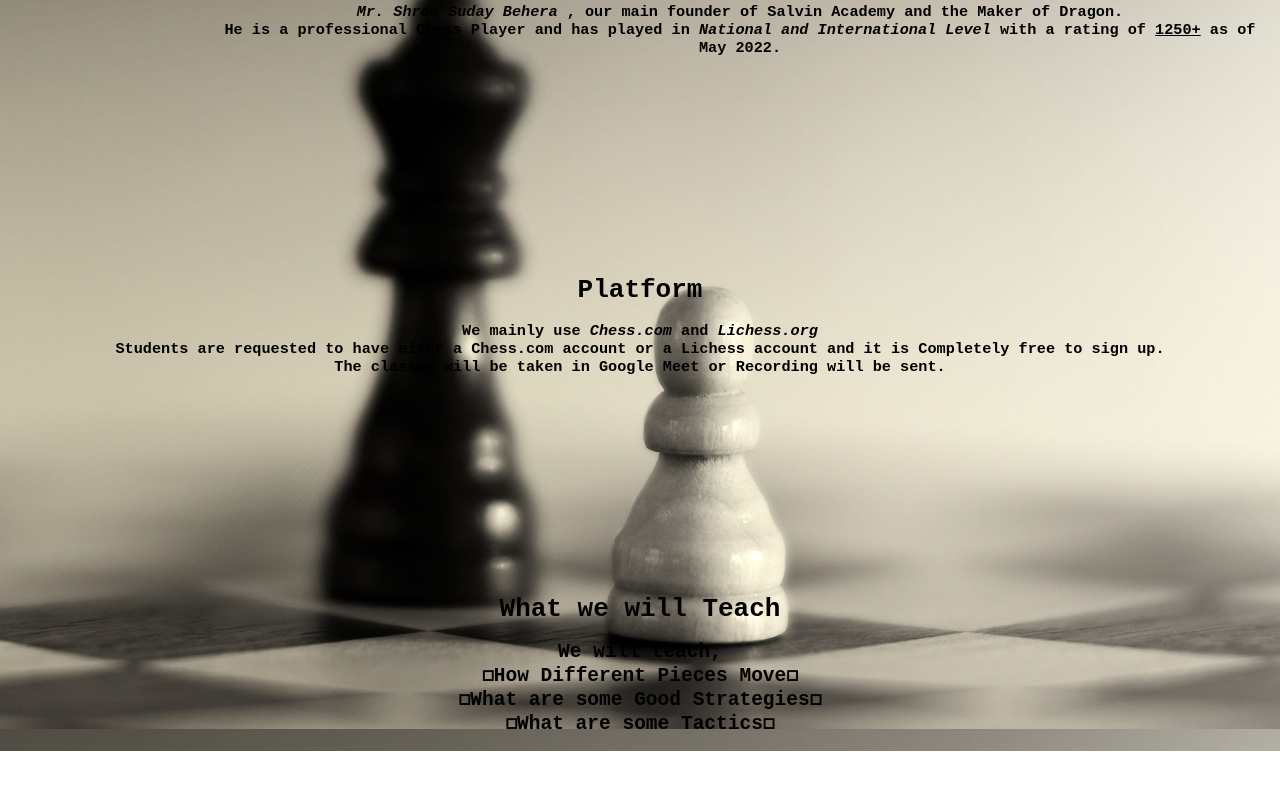
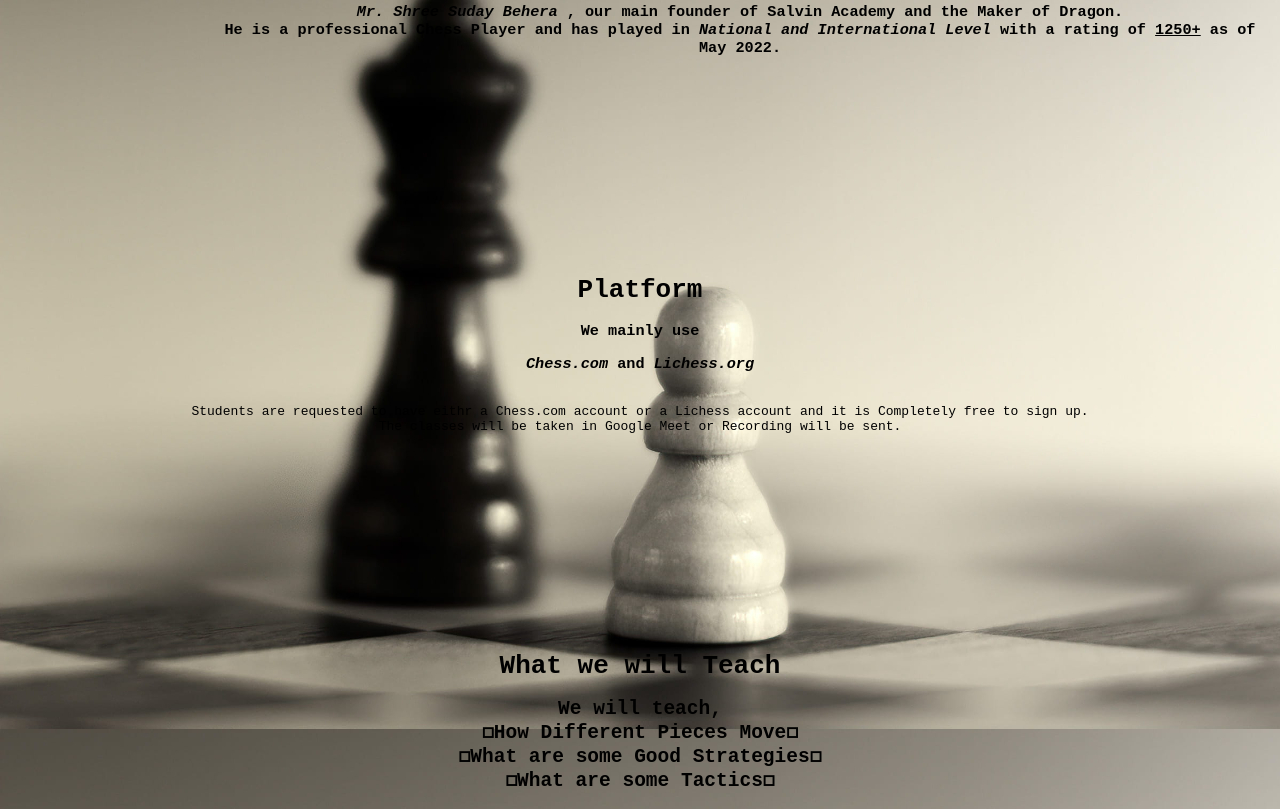
Before and after one commit to SalvinAcademy/dragon, a plain HTML site: page index.html in a window 1280 px wide. Shown: the part 1431-2240 px from the top of the page. Before the commit the page ends 2182 px from the top, so only its background shows below. Drawn offline with Linux system fonts and the light colour scheme.

Commit message:
Update index.html

```diff
--- a/index.html
+++ b/index.html
@@ -22,7 +22,7 @@
             He is a professional Chess Player and has played in <i>National and International Level</i> with a rating of <u>1250+</u> as of May 2022.</h3>
 
         <h1 id="ptfm">Platform</h1>
-        <h3>We mainly use <i>Chess.com</i> and <i>Lichess.org</i><br> Students are requested to have eithr a Chess.com account or a Lichess account and it is Completely free to sign up.<br>The classes will be taken in Google Meet or Recording will be sent.</h3>
+        <h3>We mainly use <h3 class="bruh"><i>Chess.com</i> and <i>Lichess.org</i></h3><br> Students are requested to have eithr a Chess.com account or a Lichess account and it is Completely free to sign up.<br>The classes will be taken in Google Meet or Recording will be sent.</h3>
 
         <h1 id="wwwt">What we will Teach</h1>
         <h2>We will teach,<br> ◻How Different Pieces Move◻ <br>◻What are some Good Strategies◻<br>◻What are some Tactics◻</h2>
```
